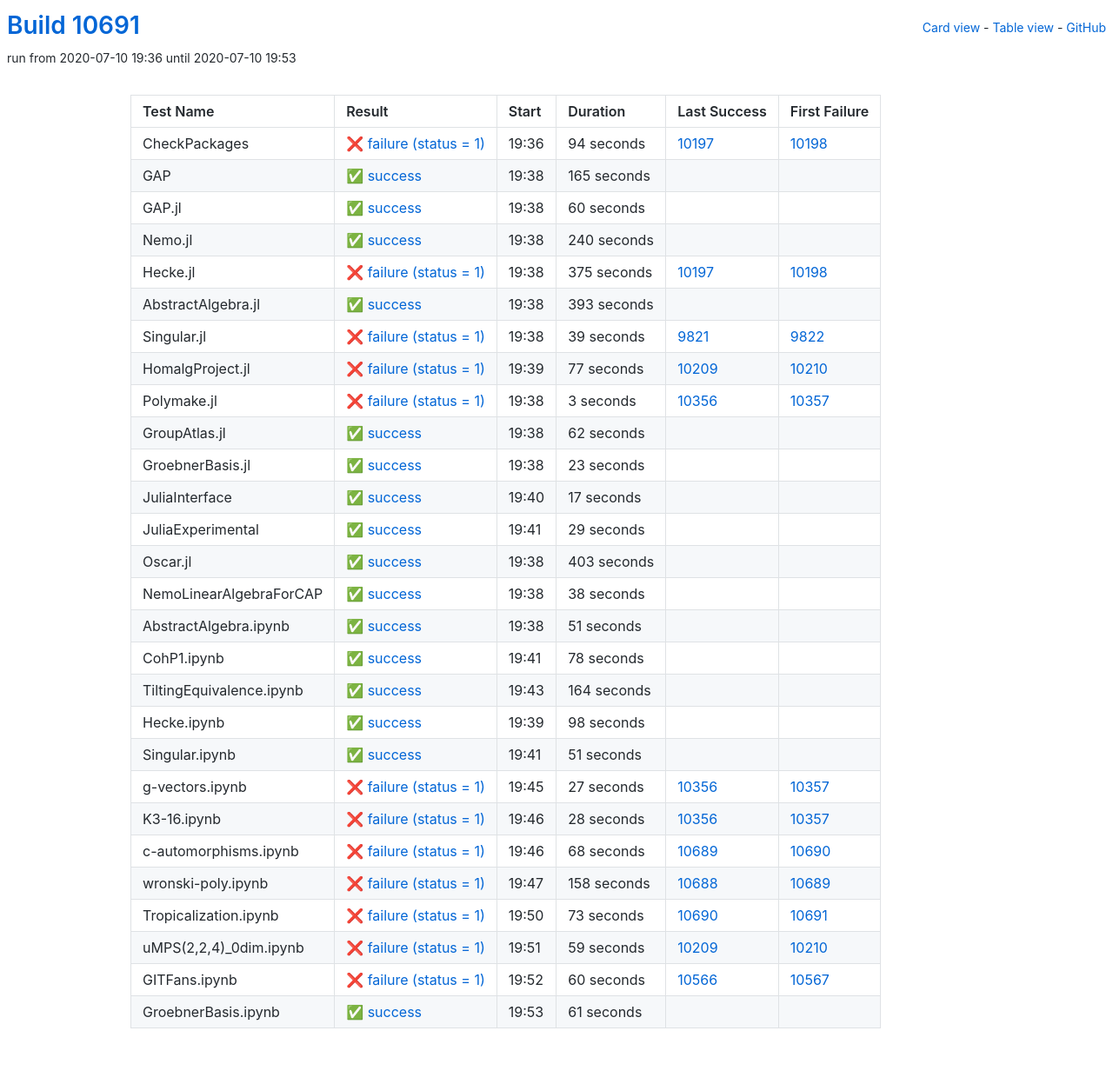
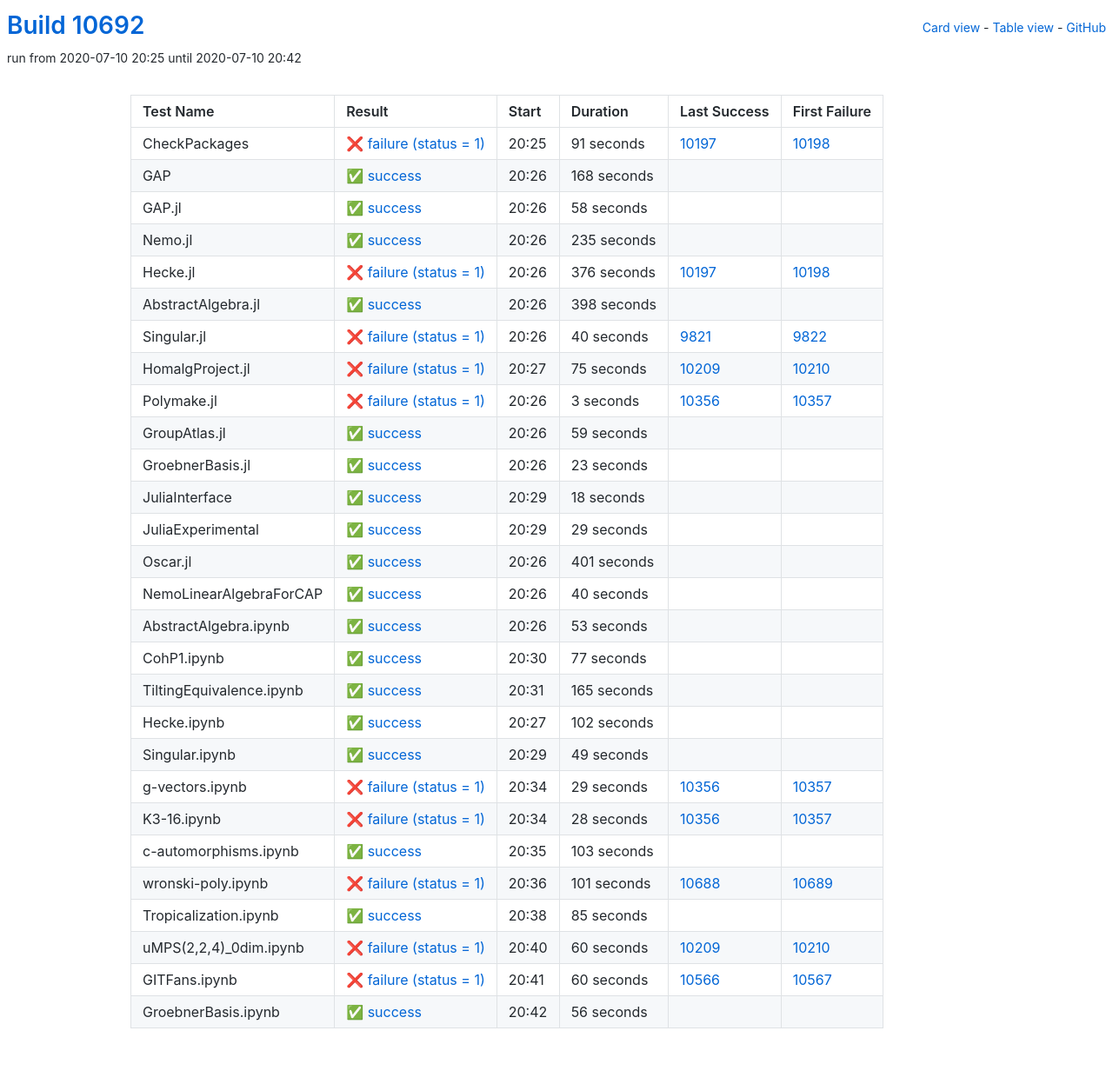
Before and after one commit to oscar-system/oscar-ci-status, a Jekyll site: the page built from table.html, in a window 1280 px wide. Shown: the whole page at 87% size. Built offline with Jekyll 4.4.1, drawn with Linux system fonts in a browser that asks for light colours.

Commit message:
Build #10692

```diff
--- a/_data/ci.yml
+++ b/_data/ci.yml
@@ -1,6 +1,6 @@
 ---
-build: 10691
-build_url: https://oscarci.mathematik.uni-kl.de/job/oscar/10691/
+build: 10692
+build_url: https://oscarci.mathematik.uni-kl.de/job/oscar/10692/
 job: oscar
 organization: oscar-system
 repo: oscar-ci-status
@@ -8,104 +8,104 @@
 tests:
 - name: CheckPackages
   id: checkpackages
-  log: https://oscarci.mathematik.uni-kl.de/job/oscar/10691/artifact/logs/build-10691/CheckPackages.log
-  start: 2020-07-10 19:36
+  log: https://oscarci.mathematik.uni-kl.de/job/oscar/10692/artifact/logs/build-10692/CheckPackages.log
+  start: 2020-07-10 20:25
   success: false
   exitcode: 1
   status: failure
-  duration: 94
+  duration: 91
   last_success: 10197
   last_success_url: https://oscarci.mathematik.uni-kl.de/job/oscar/10197/
   first_failure: 10198
   first_failure_url: https://oscarci.mathematik.uni-kl.de/job/oscar/10198/
 - name: GAP
   id: gap
-  log: https://oscarci.mathematik.uni-kl.de/job/oscar/10691/artifact/logs/build-10691/GAP.log
-  start: 2020-07-10 19:38
+  log: https://oscarci.mathematik.uni-kl.de/job/oscar/10692/artifact/logs/build-10692/GAP.log
+  start: 2020-07-10 20:26
   success: true
   exitcode: 0
   status: success
-  duration: 165
+  duration: 168
   last_success: false
   last_success_url:
   first_failure: false
   first_failure_url:
 - name: GAP.jl
   id: gap-jl
-  log: https://oscarci.mathematik.uni-kl.de/job/oscar/10691/artifact/logs/build-10691/GAP.jl.log
-  start: 2020-07-10 19:38
+  log: https://oscarci.mathematik.uni-kl.de/job/oscar/10692/artifact/logs/build-10692/GAP.jl.log
+  start: 2020-07-10 20:26
   success: true
   exitcode: 0
   status: success
-  duration: 60
+  duration: 58
   last_success: false
   last_success_url:
   first_failure: false
   first_failure_url:
 - name: Nemo.jl
   id: nemo-jl
-  log: https://oscarci.mathematik.uni-kl.de/job/oscar/10691/artifact/logs/build-10691/Nemo.jl.log
-  start: 2020-07-10 19:38
+  log: https://oscarci.mathematik.uni-kl.de/job/oscar/10692/artifact/logs/build-10692/Nemo.jl.log
+  start: 2020-07-10 20:26
   success: true
   exitcode: 0
   status: success
-  duration: 240
+  duration: 235
   last_success: false
   last_success_url:
   first_failure: false
   first_failure_url:
 - name: Hecke.jl
   id: hecke-jl
-  log: https://oscarci.mathematik.uni-kl.de/job/oscar/10691/artifact/logs/build-10691/Hecke.jl.log
-  start: 2020-07-10 19:38
+  log: https://oscarci.mathematik.uni-kl.de/job/oscar/10692/artifact/logs/build-10692/Hecke.jl.log
+  start: 2020-07-10 20:26
   success: false
   exitcode: 1
   status: failure
-  duration: 375
+  duration: 376
   last_success: 10197
   last_success_url: https://oscarci.mathematik.uni-kl.de/job/oscar/10197/
   first_failure: 10198
   first_failure_url: https://oscarci.mathematik.uni-kl.de/job/oscar/10198/
 - name: AbstractAlgebra.jl
   id: abstractalgebra-jl
-  log: https://oscarci.mathematik.uni-kl.de/job/oscar/10691/artifact/logs/build-10691/AbstractAlgebra.jl.log
-  start: 2020-07-10 19:38
+  log: https://oscarci.mathematik.uni-kl.de/job/oscar/10692/artifact/logs/build-10692/AbstractAlgebra.jl.log
+  start: 2020-07-10 20:26
   success: true
   exitcode: 0
   status: success
-  duration: 393
+  duration: 398
   last_success: false
   last_success_url:
   first_failure: false
   first_failure_url:
 - name: Singular.jl
   id: singular-jl
-  log: https://oscarci.mathematik.uni-kl.de/job/oscar/10691/artifact/logs/build-10691/Singular.jl.log
-  start: 2020-07-10 19:38
+  log: https://oscarci.mathematik.uni-kl.de/job/oscar/10692/artifact/logs/build-10692/Singular.jl.log
+  start: 2020-07-10 20:26
   success: false
   exitcode: 1
   status: failure
-  duration: 39
+  duration: 40
   last_success: 9821
   last_success_url: https://oscarci.mathematik.uni-kl.de/job/oscar/9821/
   first_failure: 9822
   first_failure_url: https://oscarci.mathematik.uni-kl.de/job/oscar/9822/
 - name: HomalgProject.jl
   id: homalgproject-jl
-  log: https://oscarci.mathematik.uni-kl.de/job/oscar/10691/artifact/logs/build-10691/HomalgProject.jl.log
-  start: 2020-07-10 19:39
+  log: https://oscarci.mathematik.uni-kl.de/job/oscar/10692/artifact/logs/build-10692/HomalgProject.jl.log
+  start: 2020-07-10 20:27
   success: false
   exitcode: 1
   status: failure
-  duration: 77
+  duration: 75
   last_success: 10209
   last_success_url: https://oscarci.mathematik.uni-kl.de/job/oscar/10209/
   first_failure: 10210
   first_failure_url: https://oscarci.mathematik.uni-kl.de/job/oscar/10210/
 - name: Polymake.jl
   id: polymake-jl
-  log: https://oscarci.mathematik.uni-kl.de/job/oscar/10691/artifact/logs/build-10691/Polymake.jl.log
-  start: 2020-07-10 19:38
+  log: https://oscarci.mathematik.uni-kl.de/job/oscar/10692/artifact/logs/build-10692/Polymake.jl.log
+  start: 2020-07-10 20:26
   success: false
   exitcode: 1
   status: failure
@@ -116,20 +116,20 @@
   first_failure_url: https://oscarci.mathematik.uni-kl.de/job/oscar/10357/
 - name: GroupAtlas.jl
   id: groupatlas-jl
-  log: https://oscarci.mathematik.uni-kl.de/job/oscar/10691/artifact/logs/build-10691/GroupAtlas.jl.log
-  start: 2020-07-10 19:38
+  log: https://oscarci.mathematik.uni-kl.de/job/oscar/10692/artifact/logs/build-10692/GroupAtlas.jl.log
+  start: 2020-07-10 20:26
   success: true
   exitcode: 0
   status: success
-  duration: 62
+  duration: 59
   last_success: false
   last_success_url:
   first_failure: false
   first_failure_url:
 - name: GroebnerBasis.jl
   id: groebnerbasis-jl
-  log: https://oscarci.mathematik.uni-kl.de/job/oscar/10691/artifact/logs/build-10691/GroebnerBasis.jl.log
-  start: 2020-07-10 19:38
+  log: https://oscarci.mathematik.uni-kl.de/job/oscar/10692/artifact/logs/build-10692/GroebnerBasis.jl.log
+  start: 2020-07-10 20:26
   success: true
   exitcode: 0
   status: success
@@ -140,20 +140,20 @@
   first_failure_url:
 - name: JuliaInterface
   id: juliainterface
-  log: https://oscarci.mathematik.uni-kl.de/job/oscar/10691/artifact/logs/build-10691/JuliaInterface.log
-  start: 2020-07-10 19:40
+  log: https://oscarci.mathematik.uni-kl.de/job/oscar/10692/artifact/logs/build-10692/JuliaInterface.log
+  start: 2020-07-10 20:29
   success: true
   exitcode: 0
   status: success
-  duration: 17
+  duration: 18
   last_success: false
   last_success_url:
   first_failure: false
   first_failure_url:
 - name: JuliaExperimental
   id: juliaexperimental
-  log: https://oscarci.mathematik.uni-kl.de/job/oscar/10691/artifact/logs/build-10691/JuliaExperimental.log
-  start: 2020-07-10 19:41
+  log: https://oscarci.mathematik.uni-kl.de/job/oscar/10692/artifact/logs/build-10692/JuliaExperimental.log
+  start: 2020-07-10 20:29
   success: true
   exitcode: 0
   status: success
@@ -164,104 +164,104 @@
   first_failure_url:
 - name: Oscar.jl
   id: oscar-jl
-  log: https://oscarci.mathematik.uni-kl.de/job/oscar/10691/artifact/logs/build-10691/Oscar.jl.log
-  start: 2020-07-10 19:38
+  log: https://oscarci.mathematik.uni-kl.de/job/oscar/10692/artifact/logs/build-10692/Oscar.jl.log
+  start: 2020-07-10 20:26
   success: true
   exitcode: 0
   status: success
-  duration: 403
+  duration: 401
   last_success: false
   last_success_url:
   first_failure: false
   first_failure_url:
 - name: NemoLinearAlgebraForCAP
   id: nemolinearalgebraforcap
-  log: https://oscarci.mathematik.uni-kl.de/job/oscar/10691/artifact/logs/build-10691/NemoLinearAlgebraForCAP.log
-  start: 2020-07-10 19:38
+  log: https://oscarci.mathematik.uni-kl.de/job/oscar/10692/artifact/logs/build-10692/NemoLinearAlgebraForCAP.log
+  start: 2020-07-10 20:26
   success: true
   exitcode: 0
   status: success
-  duration: 38
+  duration: 40
   last_success: false
   last_success_url:
   first_failure: false
   first_failure_url:
 - name: AbstractAlgebra.ipynb
   id: abstractalgebra-ipynb
-  log: https://oscarci.mathematik.uni-kl.de/job/oscar/10691/artifact/logs/build-10691/AbstractAlgebra.ipynb.log
-  start: 2020-07-10 19:38
+  log: https://oscarci.mathematik.uni-kl.de/job/oscar/10692/artifact/logs/build-10692/AbstractAlgebra.ipynb.log
+  start: 2020-07-10 20:26
   success: true
   exitcode: 0
   status: success
-  duration: 51
+  duration: 53
   last_success: false
   last_success_url:
   first_failure: false
   first_failure_url:
 - name: CohP1.ipynb
   id: cohp1-ipynb
-  log: https://oscarci.mathematik.uni-kl.de/job/oscar/10691/artifact/logs/build-10691/CohP1.ipynb.log
-  start: 2020-07-10 19:41
+  log: https://oscarci.mathematik.uni-kl.de/job/oscar/10692/artifact/logs/build-10692/CohP1.ipynb.log
+  start: 2020-07-10 20:30
   success: true
   exitcode: 0
   status: success
-  duration: 78
+  duration: 77
   last_success: false
   last_success_url:
   first_failure: false
   first_failure_url:
 - name: TiltingEquivalence.ipynb
   id: tiltingequivalence-ipynb
-  log: https://oscarci.mathematik.uni-kl.de/job/oscar/10691/artifact/logs/build-10691/TiltingEquivalence.ipynb.log
-  start: 2020-07-10 19:43
+  log: https://oscarci.mathematik.uni-kl.de/job/oscar/10692/artifact/logs/build-10692/TiltingEquivalence.ipynb.log
+  start: 2020-07-10 20:31
   success: true
   exitcode: 0
   status: success
-  duration: 164
+  duration: 165
   last_success: false
   last_success_url:
   first_failure: false
   first_failure_url:
 - name: Hecke.ipynb
   id: hecke-ipynb
-  log: https://oscarci.mathematik.uni-kl.de/job/oscar/10691/artifact/logs/build-10691/Hecke.ipynb.log
-  start: 2020-07-10 19:39
+  log: https://oscarci.mathematik.uni-kl.de/job/oscar/10692/artifact/logs/build-10692/Hecke.ipynb.log
+  start: 2020-07-10 20:27
   success: true
   exitcode: 0
   status: success
-  duration: 98
+  duration: 102
   last_success: false
   last_success_url:
   first_failure: false
   first_failure_url:
 - name: Singular.ipynb
   id: singular-ipynb
-  log: https://oscarci.mathematik.uni-kl.de/job/oscar/10691/artifact/logs/build-10691/Singular.ipynb.log
-  start: 2020-07-10 19:41
+  log: https://oscarci.mathematik.uni-kl.de/job/oscar/10692/artifact/logs/build-10692/Singular.ipynb.log
+  start: 2020-07-10 20:29
   success: true
   exitcode: 0
   status: success
-  duration: 51
+  duration: 49
   last_success: false
   last_success_url:
   first_failure: false
   first_failure_url:
 - name: g-vectors.ipynb
   id: g-vectors-ipynb
-  log: https://oscarci.mathematik.uni-kl.de/job/oscar/10691/artifact/logs/build-10691/g-vectors.ipynb.log
-  start: 2020-07-10 19:45
+  log: https://oscarci.mathematik.uni-kl.de/job/oscar/10692/artifact/logs/build-10692/g-vectors.ipynb.log
+  start: 2020-07-10 20:34
   success: false
   exitcode: 1
   status: failure
-  duration: 27
+  duration: 29
   last_success: 10356
   last_success_url: https://oscarci.mathematik.uni-kl.de/job/oscar/10356/
   first_failure: 10357
   first_failure_url: https://oscarci.mathematik.uni-kl.de/job/oscar/10357/
 - name: K3-16.ipynb
   id: k3-16-ipynb
-  log: https://oscarci.mathematik.uni-kl.de/job/oscar/10691/artifact/logs/build-10691/K3-16.ipynb.log
-  start: 2020-07-10 19:46
+  log: https://oscarci.mathematik.uni-kl.de/job/oscar/10692/artifact/logs/build-10692/K3-16.ipynb.log
+  start: 2020-07-10 20:34
   success: false
   exitcode: 1
   status: failure
@@ -272,56 +272,56 @@
   first_failure_url: https://oscarci.mathematik.uni-kl.de/job/oscar/10357/
 - name: c-automorphisms.ipynb
   id: c-automorphisms-ipynb
-  log: https://oscarci.mathematik.uni-kl.de/job/oscar/10691/artifact/logs/build-10691/c-automorphisms.ipynb.log
-  start: 2020-07-10 19:46
+  log: https://oscarci.mathematik.uni-kl.de/job/oscar/10692/artifact/logs/build-10692/c-automorphisms.ipynb.log
+  start: 2020-07-10 20:35
+  success: true
+  exitcode: 0
+  status: success
+  duration: 103
+  last_success: false
+  last_success_url:
+  first_failure: false
+  first_failure_url:
+- name: wronski-poly.ipynb
+  id: wronski-poly-ipynb
+  log: https://oscarci.mathematik.uni-kl.de/job/oscar/10692/artifact/logs/build-10692/wronski-poly.ipynb.log
+  start: 2020-07-10 20:36
   success: false
   exitcode: 1
   status: failure
-  duration: 68
-  last_success: 10689
-  last_success_url: https://oscarci.mathematik.uni-kl.de/job/oscar/10689/
-  first_failure: 10690
-  first_failure_url: https://oscarci.mathematik.uni-kl.de/job/oscar/10690/
-- name: wronski-poly.ipynb
-  id: wronski-poly-ipynb
-  log: https://oscarci.mathematik.uni-kl.de/job/oscar/10691/artifact/logs/build-10691/wronski-poly.ipynb.log
-  start: 2020-07-10 19:47
-  success: false
-  exitcode: 1
-  status: failure
-  duration: 158
+  duration: 101
   last_success: 10688
   last_success_url: https://oscarci.mathematik.uni-kl.de/job/oscar/10688/
   first_failure: 10689
   first_failure_url: https://oscarci.mathematik.uni-kl.de/job/oscar/10689/
 - name: Tropicalization.ipynb
   id: tropicalization-ipynb
-  log: https://oscarci.mathematik.uni-kl.de/job/oscar/10691/artifact/logs/build-10691/Tropicalization.ipynb.log
-  start: 2020-07-10 19:50
+  log: https://oscarci.mathematik.uni-kl.de/job/oscar/10692/artifact/logs/build-10692/Tropicalization.ipynb.log
+  start: 2020-07-10 20:38
+  success: true
+  exitcode: 0
+  status: success
+  duration: 85
+  last_success: false
+  last_success_url:
+  first_failure: false
+  first_failure_url:
+- name: uMPS(2,2,4)_0dim.ipynb
+  id: umps-2-2-4-0dim-ipynb
+  log: https://oscarci.mathematik.uni-kl.de/job/oscar/10692/artifact/logs/build-10692/uMPS-2-2-4-_0dim.ipynb.log
+  start: 2020-07-10 20:40
   success: false
   exitcode: 1
   status: failure
-  duration: 73
-  last_success: 10690
-  last_success_url: https://oscarci.mathematik.uni-kl.de/job/oscar/10690/
-  first_failure: 10691
-  first_failure_url: https://oscarci.mathematik.uni-kl.de/job/oscar/10691/
-- name: uMPS(2,2,4)_0dim.ipynb
-  id: umps-2-2-4-0dim-ipynb
-  log: https://oscarci.mathematik.uni-kl.de/job/oscar/10691/artifact/logs/build-10691/uMPS-2-2-4-_0dim.ipynb.log
-  start: 2020-07-10 19:51
-  success: false
-  exitcode: 1
-  status: failure
-  duration: 59
+  duration: 60
   last_success: 10209
   last_success_url: https://oscarci.mathematik.uni-kl.de/job/oscar/10209/
   first_failure: 10210
   first_failure_url: https://oscarci.mathematik.uni-kl.de/job/oscar/10210/
 - name: GITFans.ipynb
   id: gitfans-ipynb
-  log: https://oscarci.mathematik.uni-kl.de/job/oscar/10691/artifact/logs/build-10691/GITFans.ipynb.log
-  start: 2020-07-10 19:52
+  log: https://oscarci.mathematik.uni-kl.de/job/oscar/10692/artifact/logs/build-10692/GITFans.ipynb.log
+  start: 2020-07-10 20:41
   success: false
   exitcode: 1
   status: failure
@@ -332,12 +332,12 @@
   first_failure_url: https://oscarci.mathematik.uni-kl.de/job/oscar/10567/
 - name: GroebnerBasis.ipynb
   id: groebnerbasis-ipynb
-  log: https://oscarci.mathematik.uni-kl.de/job/oscar/10691/artifact/logs/build-10691/GroebnerBasis.ipynb.log
-  start: 2020-07-10 19:53
+  log: https://oscarci.mathematik.uni-kl.de/job/oscar/10692/artifact/logs/build-10692/GroebnerBasis.ipynb.log
+  start: 2020-07-10 20:42
   success: true
   exitcode: 0
   status: success
-  duration: 61
+  duration: 56
   last_success: false
   last_success_url:
   first_failure: false
```
Also changed, not shown: README.md.
